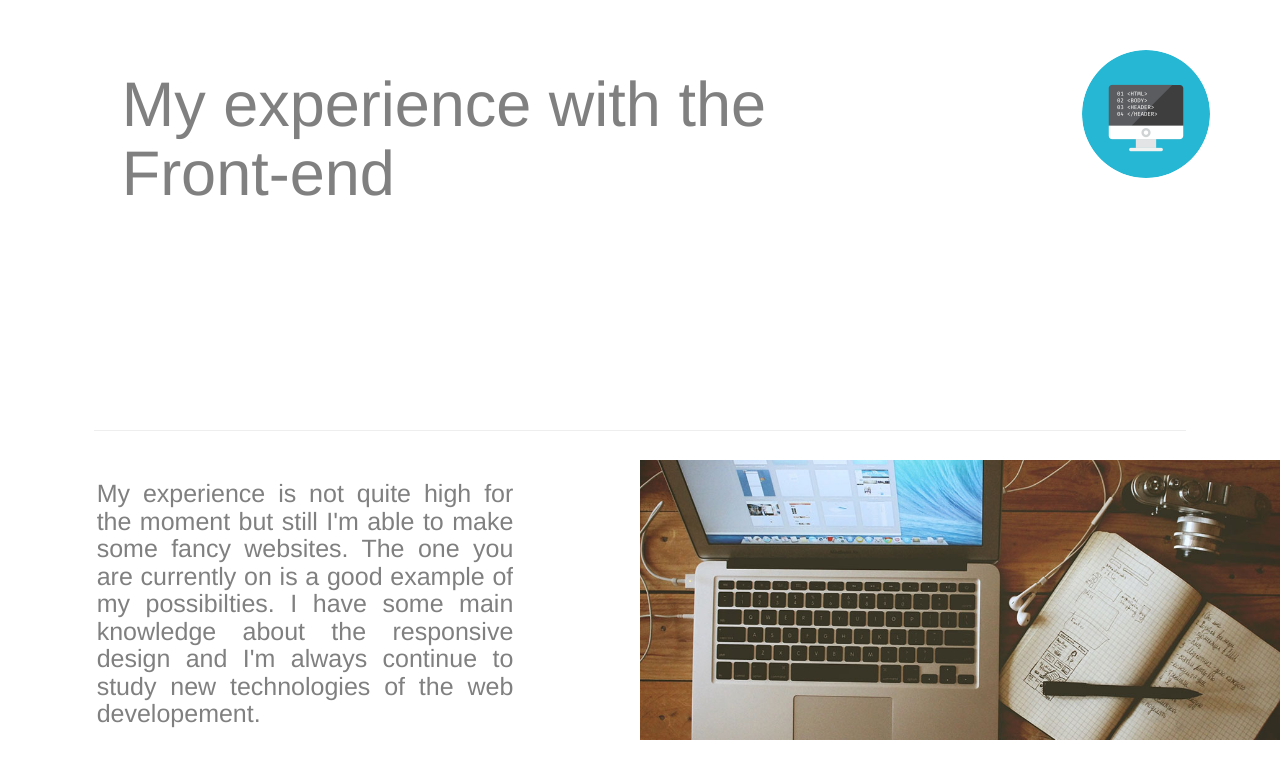
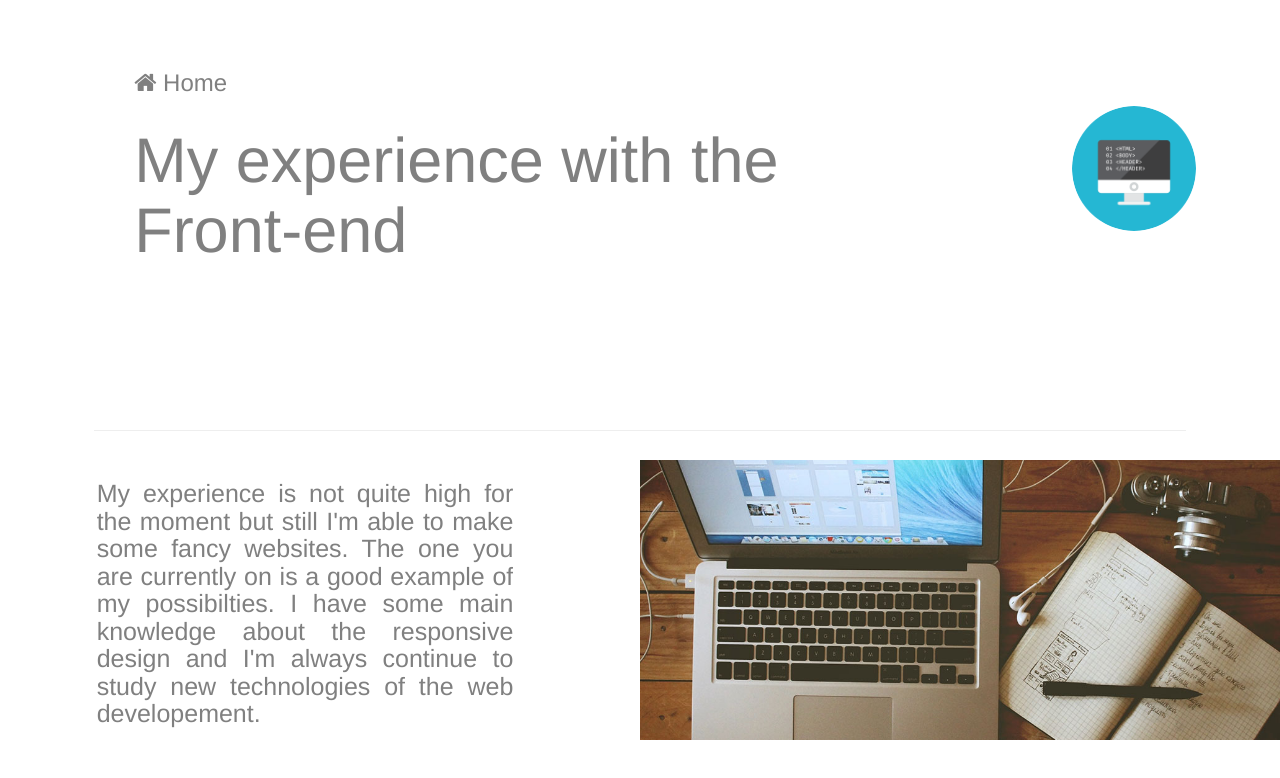
Before and after one commit to vostrosablin/My-personal-page, a plain HTML site: page web.html in a window 1280 px wide. Shown: the top 778 px of the page. Drawn offline with Linux system fonts and the light colour scheme.

Commit message:
Add home button to the web.html

```diff
--- a/web.html
+++ b/web.html
@@ -21,7 +21,11 @@
 <div style="overflow: hidden;">
 <header class="jumbotron" >
 
-            <div class="row" >
+  <div class="row">
+      <div class="col-sm-8 col-sm-offset-1 hidden" id="homebut">
+<h3 > <a href="index.html" style="text-decoration: none; color: grey; "><i class="fa fa-home" aria-hidden="true"></i> Home</a></h3>
+  </div>
+</div>
 
 
               <div class="row">
@@ -32,6 +36,8 @@
                            <img  class="round-img hidden  logo " src="img/FrontEnd-Icon.png"/>
                    </div>
                  </div>
+
+
 </header>
 
 
```
